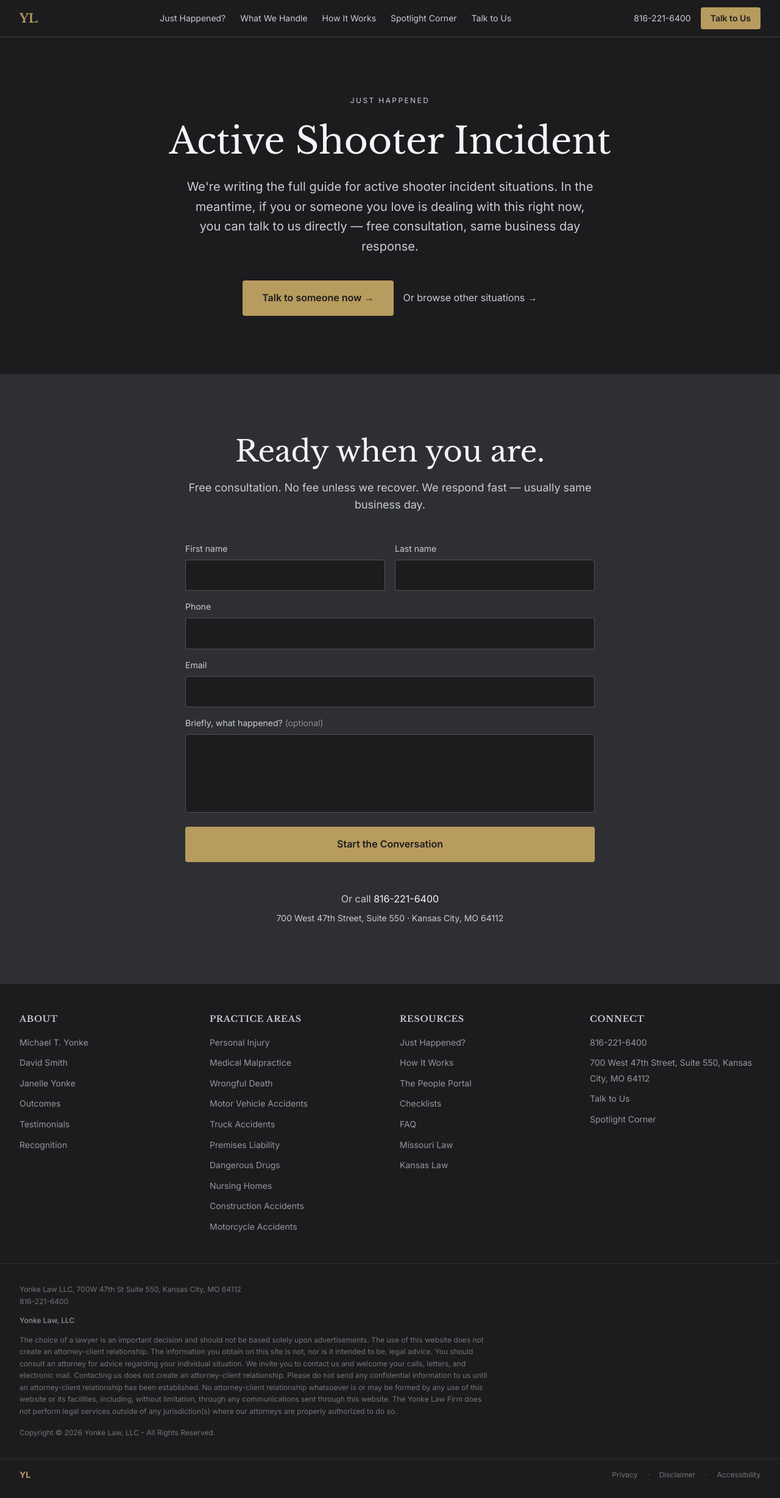
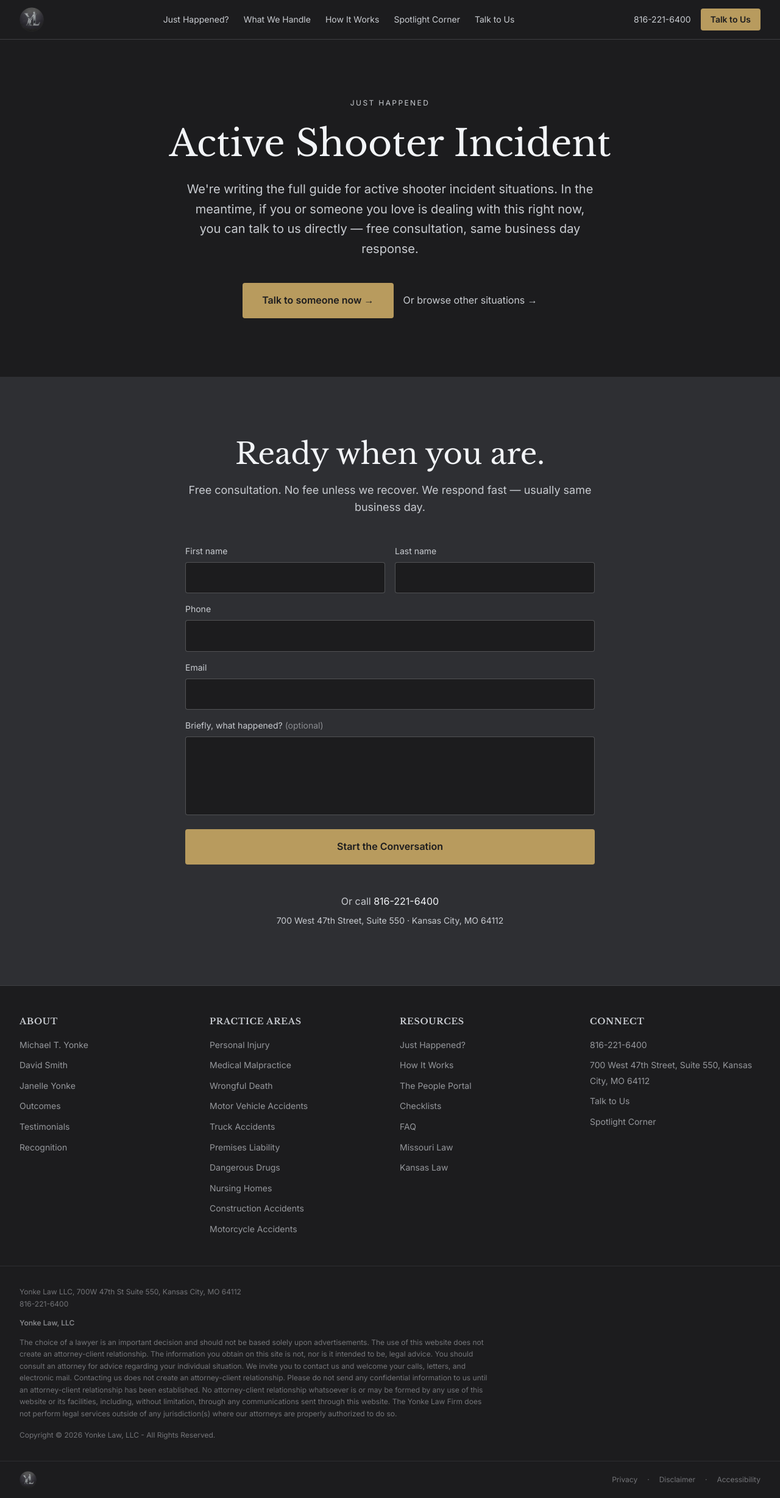
Before and after one commit to GreenBrahma/yonke-law-website, a Next.js app: page /just-happened/active-shooter in a window 1280 px wide. Shown: the whole page at 61% size. Built offline with nearby package versions, Linux system fonts and the light colour scheme.

Commit message:
Swap in YL logo, remove all YONK-ee pronunciation references, add brand doctrine PDF

```diff
--- a/app/just-happened/[topic]/page.tsx
+++ b/app/just-happened/[topic]/page.tsx
@@ -95,7 +95,7 @@ export async function generateMetadata({
       title:
         "Just Had a Car Accident? What to Do in the First 24 Hours",
       description:
-        "Clear, plain-English guidance on what to do in the first 24 hours after a car accident in Missouri or Kansas. No pressure, no fluff — just the steps that protect you. From Yonke (YONK-ee) Law.",
+        "Clear, plain-English guidance on what to do in the first 24 hours after a car accident in Missouri or Kansas. No pressure, no fluff — just the steps that protect you. From Yonke Law.",
       alternates: {
         canonical: "https://yonke.law/just-happened/car-accident/",
       },
@@ -113,7 +113,7 @@ export async function generateMetadata({
   const label = TOPIC_LABELS[topic as TopicSlug];
   return {
     title: `${label} — What to Do Now`,
-    description: `Calm, plain-English guidance after a ${label.toLowerCase()}. From Yonke (YONK-ee) Law in Kansas City.`,
+    description: `Calm, plain-English guidance after a ${label.toLowerCase()}. From Yonke Law in Kansas City.`,
     alternates: {
       canonical: `https://yonke.law/just-happened/${topic}/`,
     },
@@ -364,7 +364,7 @@ function CarAccidentPage() {
           </div>
           <h1
             className="font-display text-4xl md:text-5xl lg:text-6xl text-chrome-highlight leading-[1.15] mb-6"
-            aria-label="Yonke, pronounced YONK-ee, Law — You were just in a car accident. Take a breath."
+            aria-label="Yonke Law — You were just in a car accident. Take a breath."
           >
             You were just in a car accident. Take a breath.
           </h1>
--- a/app/just-happened/page.tsx
+++ b/app/just-happened/page.tsx
@@ -77,14 +77,14 @@ const CATEGORIES = [
 export const metadata: Metadata = {
   title: "Something just happened — find your situation | Yonke Law",
   description:
-    "Calm, plain-English guidance on what to do after an incident. Find your path forward with Yonke (YONK-ee) Law.",
+    "Calm, plain-English guidance on what to do after an incident. Find your path forward with Yonke Law.",
   alternates: {
     canonical: "https://yonke.law/just-happened/",
   },
   openGraph: {
     title: "Something just happened — find your situation | Yonke Law",
     description:
-      "Calm, plain-English guidance on what to do after an incident. Find your path forward with Yonke (YONK-ee) Law.",
+      "Calm, plain-English guidance on what to do after an incident. Find your path forward with Yonke Law.",
     url: "https://yonke.law/just-happened/",
     type: "website",
   },
@@ -97,7 +97,7 @@ function buildJsonLd() {
     "@id": "https://yonke.law/just-happened/#collection",
     name: "Something just happened — find your situation",
     description:
-      "Calm, plain-English guidance on what to do after an incident. Find your path forward with Yonke (YONK-ee) Law.",
+      "Calm, plain-English guidance on what to do after an incident. Find your path forward with Yonke Law.",
     hasPart: Object.keys(TOPIC_LABELS).map((slug) => ({
       "@type": "WebPage",
       "@id": `https://yonke.law/just-happened/${slug}/`,
@@ -127,7 +127,7 @@ export default function JustHappenedHubPage() {
           </div>
           <h1
             className="font-display text-4xl md:text-5xl lg:text-6xl text-chrome-highlight leading-[1.15] mb-6"
-            aria-label="Yonke, pronounced YONK-ee, Law — Something just happened. Find your situation."
+            aria-label="Yonke Law — Something just happened. Find your situation."
           >
             Something just happened. Find your situation.
           </h1>
--- a/app/page.tsx
+++ b/app/page.tsx
@@ -25,7 +25,7 @@ import { MoodMonitor } from "@/components/MoodMonitor";
 export const metadata: Metadata = {
   title: "Help for people hurt by someone else's negligence",
   description:
-    "Yonke (YONK-ee) Law represents people hurt by someone else's negligence — personal injury, medical malpractice, and wrongful death cases in Kansas City and across Missouri and Kansas.",
+    "Yonke Law represents people hurt by someone else's negligence — personal injury, medical malpractice, and wrongful death cases in Kansas City and across Missouri and Kansas.",
   alternates: {
     canonical: "https://yonke.law/",
   },
@@ -49,7 +49,7 @@ const jsonLd = {
       "@type": "LegalService",
       "@id": "https://yonke.law/#legalservice",
       name: "Yonke Law, LLC",
-      alternateName: "Yonke (YONK-ee) Law",
+      alternateName: "Yonke Law",
       url: "https://yonke.law/",
       telephone: "+1-816-221-6400",
       email: "mike@yonke.law",
@@ -66,7 +66,7 @@ const jsonLd = {
         addressCountry: "US",
       },
       description:
-        "Yonke (YONK-ee) Law represents people hurt by someone else's negligence — personal injury, medical malpractice, and wrongful death cases in Kansas City and the surrounding region.",
+        "Yonke Law represents people hurt by someone else's negligence — personal injury, medical malpractice, and wrongful death cases in Kansas City and the surrounding region.",
       priceRange: "Contingency basis — no fee unless we recover",
       makesOffer: {
         "@type": "Offer",
--- a/components/ConciergeHero.tsx
+++ b/components/ConciergeHero.tsx
@@ -217,9 +217,8 @@ export function ConciergeHero() {
         {/* Pre-headline / eyebrow */}
         <div
           className="text-xs uppercase tracking-[0.2em] text-steel-silver mb-6 text-center"
-          aria-label="Yonke, pronounced YONK-ee, Law"
         >
-          YONKE (YONK-ee) LAW
+          YONKE LAW
         </div>
 
         {/* Headline */}
--- a/components/Footer.tsx
+++ b/components/Footer.tsx
@@ -1,4 +1,5 @@
 import Link from "next/link";
+import Image from "next/image";
 
 /* -------------------------------------------------------
    Footer — Shared component (every page)
@@ -145,13 +146,13 @@ export function Footer() {
       {/* ---- Bottom strip ---- */}
       <div className="border-t border-steel-silver/10">
         <div className="mx-auto flex max-w-7xl flex-col items-center justify-between gap-4 px-4 py-4 sm:flex-row lg:px-8">
-          {/* TODO: Replace with actual YL monogram image (small) */}
-          <span
-            className="text-sm font-bold text-muted-gold"
-            aria-label="Yonke, pronounced YONK-ee, Law"
-          >
-            YL
-          </span>
+          <Image
+            src="/yl-logo.png"
+            alt="Yonke Law monogram"
+            width={28}
+            height={28}
+            className="rounded-full"
+          />
 
           <div className="flex items-center gap-4 text-xs text-steel-silver/50">
             <Link href="#" className="hover:text-chrome-highlight transition-colors duration-200">
@@ -167,8 +168,7 @@ export function Footer() {
             </Link>
           </div>
 
-          {/* Screen-reader pronunciation note */}
-          <p className="sr-only">Yonke is pronounced YONK-ee.</p>
+
         </div>
       </div>
     </footer>
--- a/components/TopNav.tsx
+++ b/components/TopNav.tsx
@@ -1,6 +1,7 @@
 "use client";
 
 import Link from "next/link";
+import Image from "next/image";
 import { useState } from "react";
 
 /* -------------------------------------------------------
@@ -37,12 +38,17 @@ export function TopNav() {
         {/* ---- Logo ---- */}
         <Link
           href="/"
-          aria-label="Yonke, pronounced YONK-ee, Law — Home"
-          className="flex items-center gap-2 text-chrome-highlight font-display text-xl font-bold tracking-tight"
+          aria-label="Yonke Law — Home"
+          className="flex items-center shrink-0"
         >
-          {/* TODO: Replace with actual YL monogram image from Drive folder
-              Asset: YL - Logo 2 Strong Edges - Transparent Background.png */}
-          <span className="text-muted-gold">YL</span>
+          <Image
+            src="/yl-logo.png"
+            alt="Yonke Law monogram"
+            width={40}
+            height={40}
+            className="rounded-full"
+            priority
+          />
         </Link>
 
         {/* ---- Desktop nav links ---- */}
```
Also changed, not shown: public/yl-logo.png (added), 1 other file (tests, documents, lock files or other folders).
